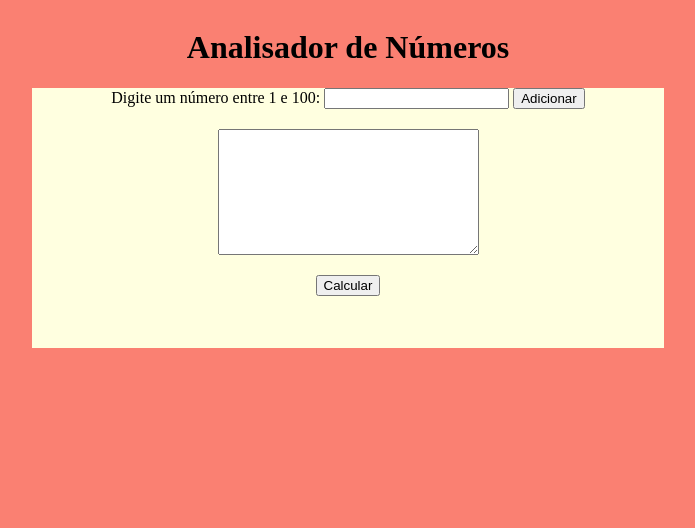
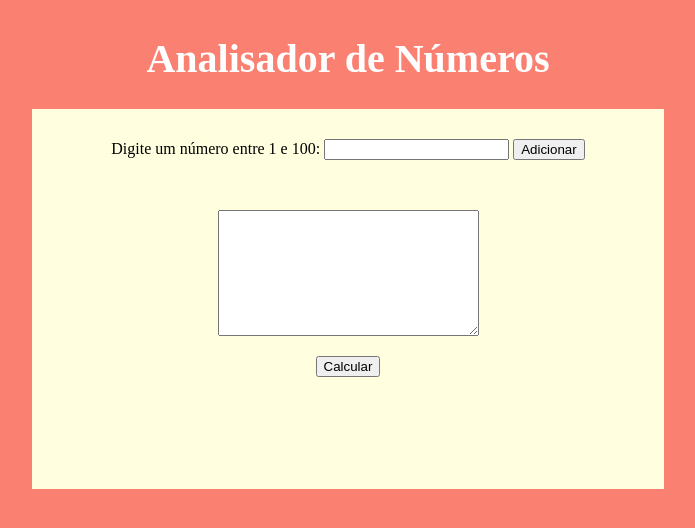
Before and after one commit to LucasDevRJ/analisador_de_numeros, a plain HTML site: page index.html in a window 1280 px wide. Shown: the whole page, without its empty margins (292-987 px from the left). Drawn offline with Linux system fonts and the light colour scheme.

Commit message:
Estilizando título

```diff
--- a/css/styles.css
+++ b/css/styles.css
@@ -5,11 +5,18 @@ body {
     align-items: center;
 }
 
+.titulo {
+    color: #FFFFFF;
+    font-size: 2.5rem;
+}
+
 .divisao-numeros, .divisao-resultado {
+    width: 50%;
+    padding: 30px;
+    box-sizing: border-box;
     display: flex;
     flex-direction: column;
     align-items: center;
     gap: 20px 0;
     background-color: #FFFFE0;
-    width: 50%;
 }
--- a/index.html
+++ b/index.html
@@ -7,7 +7,7 @@
         <link rel="stylesheet" href="css/styles.css">
     </head>
     <body>
-        <h1>Analisador de Números</h1>
+        <h1 class="titulo">Analisador de Números</h1>
 
         <div class="divisao-numeros">
             <div class="divisao-numero">
```
